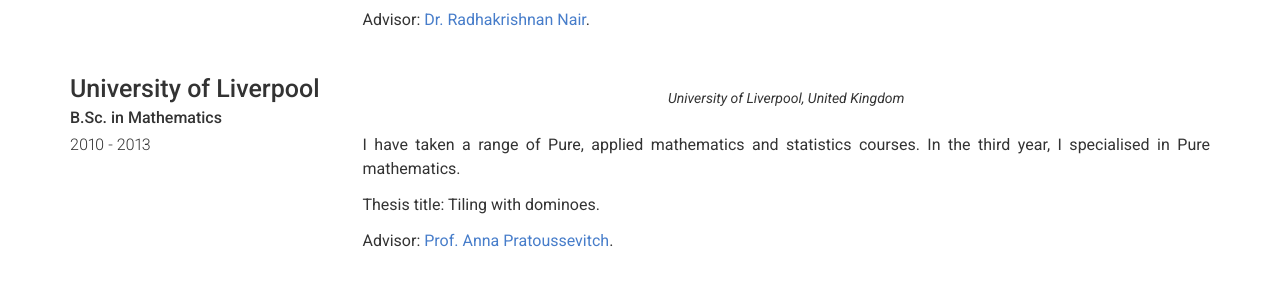
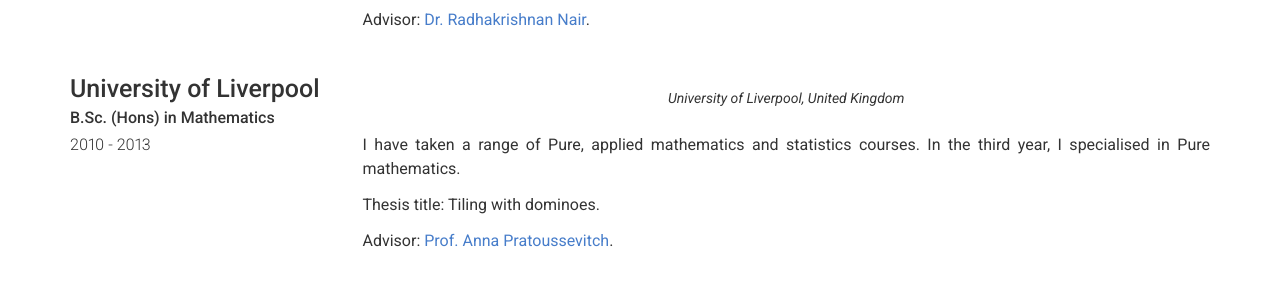
Before and after one commit to Laxchan/Laxchan.github.io, a Jekyll site: the page built from index.md, in a window 1280 px wide and 900 px high, scrolled down 1467 px. Shown: the part 152-450 px from the top of the window. Built offline with Jekyll 4.4.1, drawn with Linux system fonts in a browser that asks for light colours.

Commit message:
Update education.yml

```diff
--- a/_data/education.yml
+++ b/_data/education.yml
@@ -27,7 +27,7 @@
 - layout: left
   name: University of Liverpool
   dates: 2010 - 2013
-  qualification: B.Sc. in Mathematics
+  qualification: B.Sc. (Hons) in Mathematics
   quote: >
     University of Liverpool, United Kingdom
   description: | # this will include new lines to allow paragraphs
```
